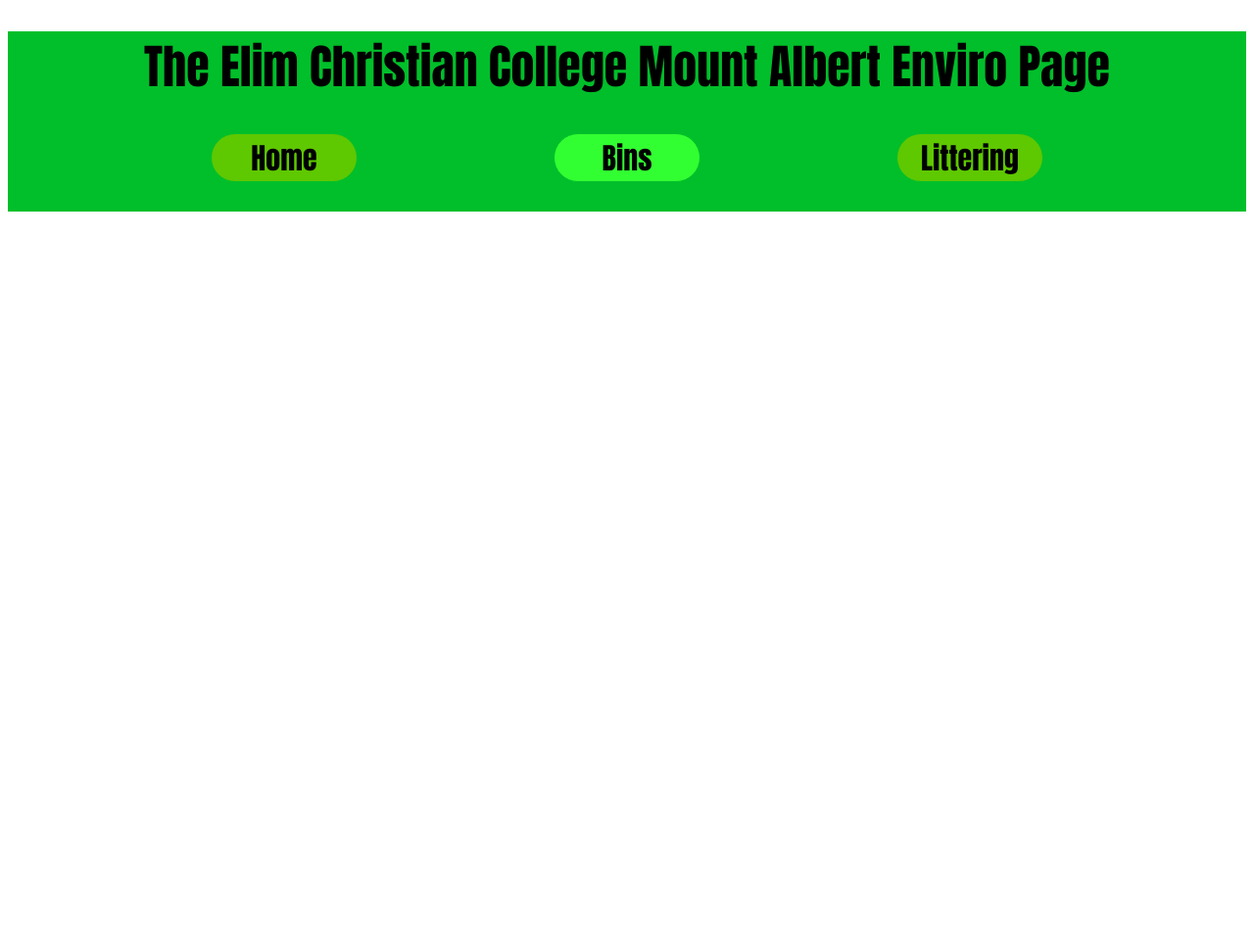
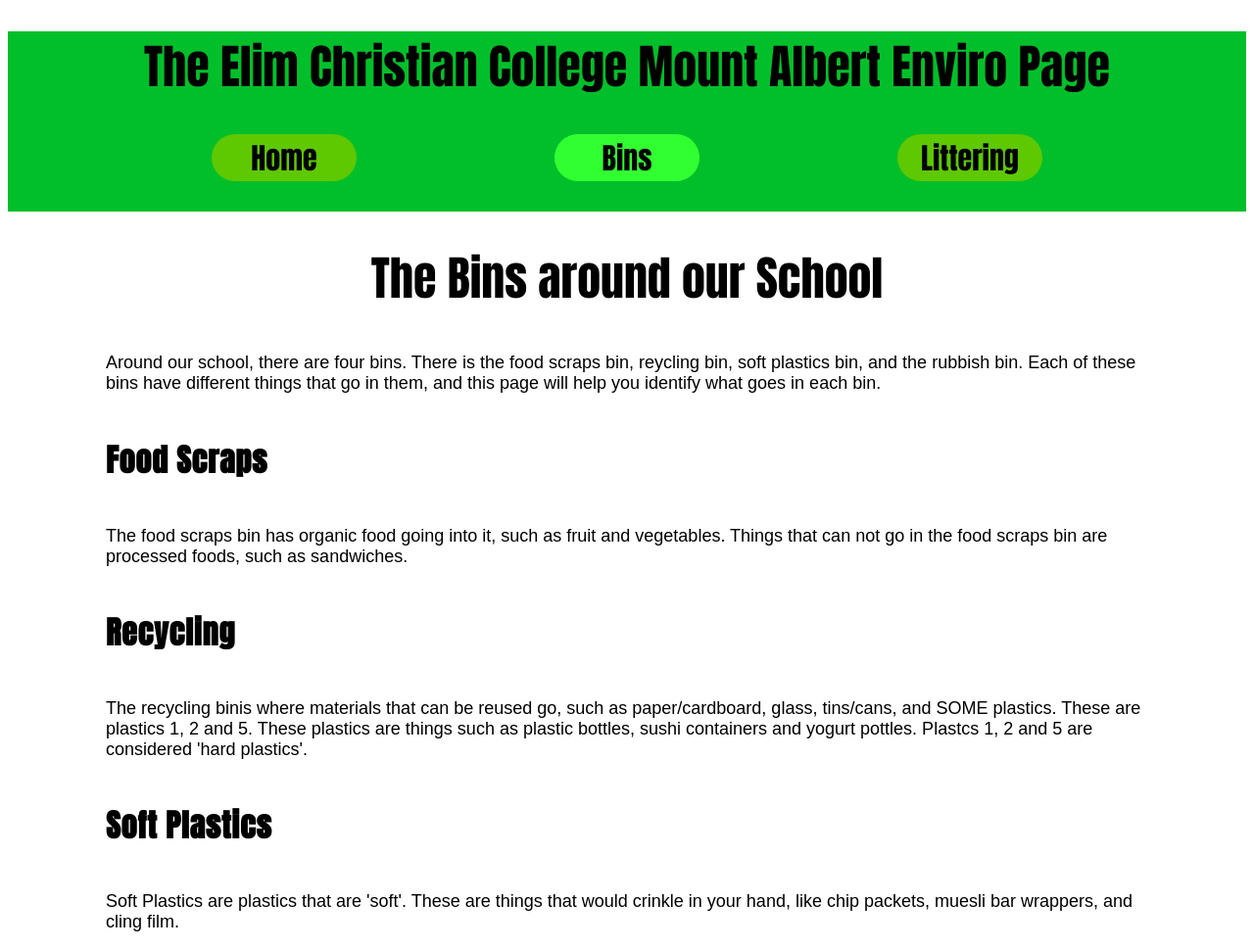
Before and after one commit to Isaac-Hydes/stackblitz-starters-drnrb42t, a website: page bins.html in a window 1280 px wide. Shown: the whole page at 98% size. Before the commit the page ends 800 px from the top, so only its background shows below. Drawn offline with Linux system fonts and the light colour scheme; a web font is replaced by a local one.

Commit message:
Writing Bins Page

```diff
--- a/bins.html
+++ b/bins.html
@@ -17,3 +17,30 @@
         </a>
     </div>
 </header>
+
+<body>
+
+    <h1>The Bins around our School</h1>
+
+    <p>Around our school, there are four bins. There is the food scraps bin, reycling bin, soft plastics bin,
+        and the rubbish bin. Each of these bins have different things that go in them, and this page will help
+        you identify what goes in each bin.</p>
+
+    <h4>Food Scraps</h4>
+
+    <p>The food scraps bin has organic food going into it, such as fruit and vegetables. Things that can not go
+        in the food scraps bin are processed foods, such as sandwiches.</p>
+
+    <h4>Recycling</h4>
+
+    <p>The recycling binis where materials that can be reused go, such as paper/cardboard, glass, tins/cans, and SOME
+        plastics. These are plastics 1, 2 and 5. These plastics are things such as plastic bottles, sushi containers
+        and yogurt pottles. Plastcs 1, 2 and 5 are considered 'hard plastics'.</p>
+
+    <h4>Soft Plastics</h4>
+
+    <p>Soft Plastics are plastics that are 'soft'. These are things that would crinkle in your hand, like chip packets,
+        muesli bar wrappers, and cling film.</p>
+
+
+</body>
```
